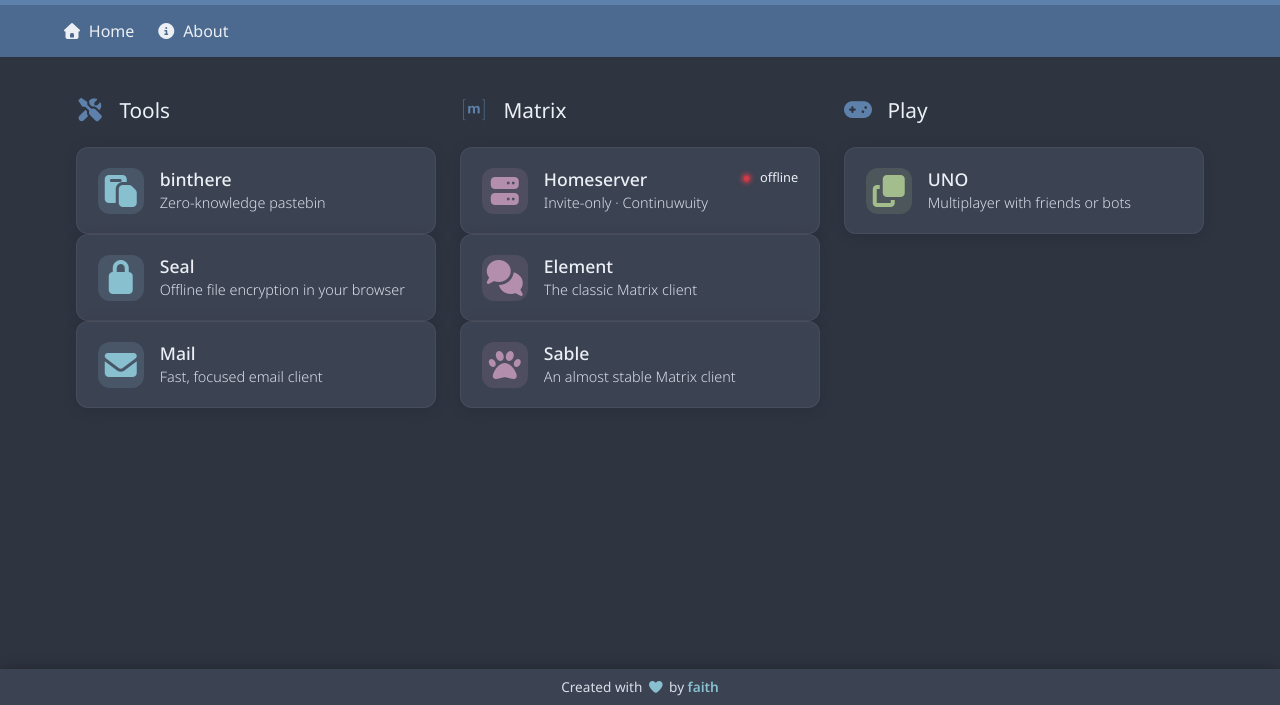
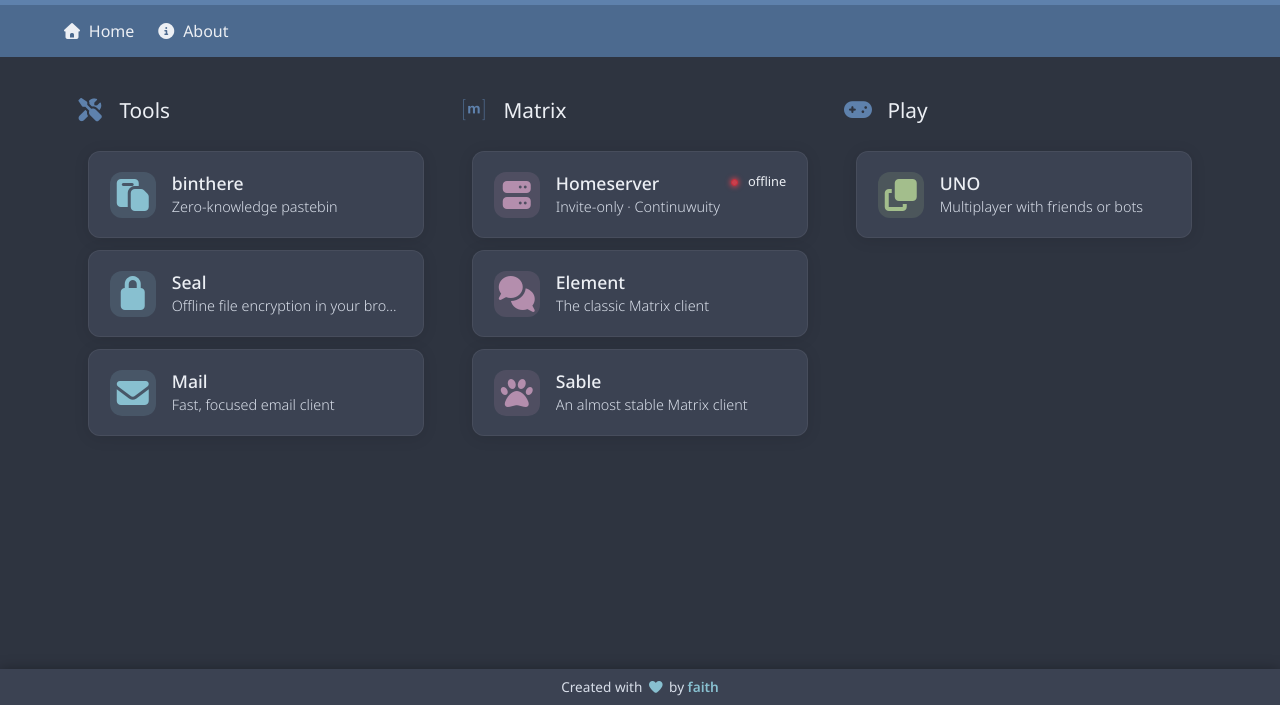
Before and after one commit to fthertm/misantropic, a plain HTML site: page public/index.html in a window 1280 px wide. Shown: the part 95-800 px from the top of the page. Drawn offline with Linux system fonts and the light colour scheme; no server answers.

Commit message:
Update margin for card styling in custom.css

```diff
--- a/public/assets/custom.css
+++ b/public/assets/custom.css
@@ -82,7 +82,7 @@ body #app .card {
   border-radius: 12px;
   transition: transform 0.2s ease, border-color 0.2s ease;
   height: 100%;
-  margin: 0 !important;
+  margin: 0.75rem !important;
 }
 
 body #app .card:hover {
```
